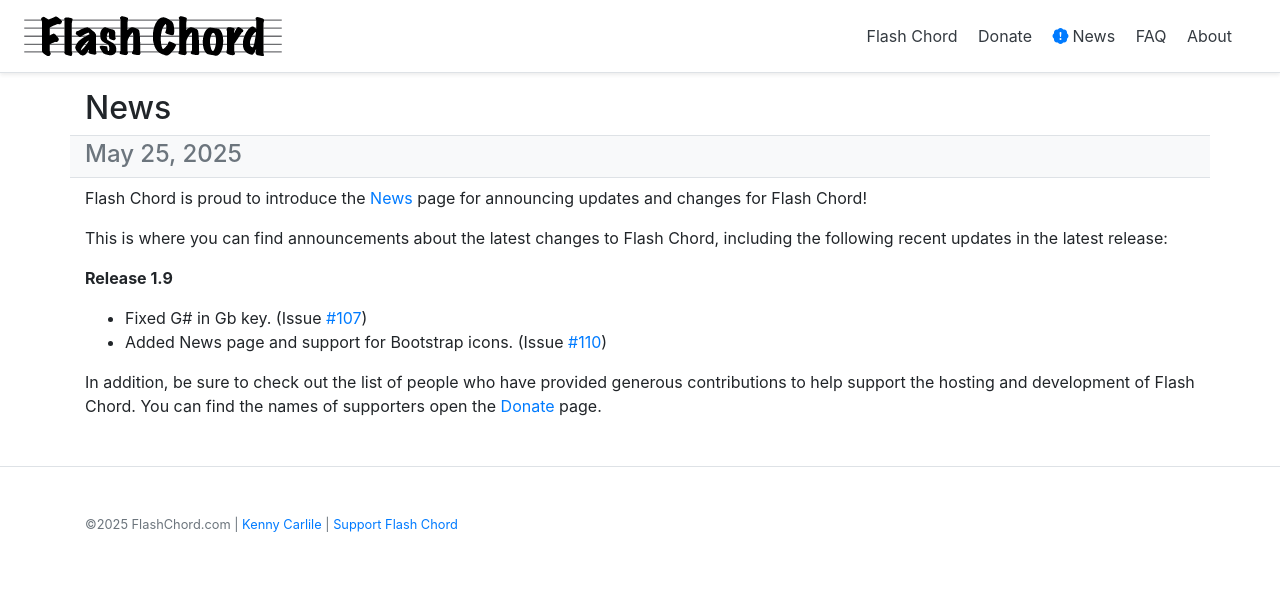
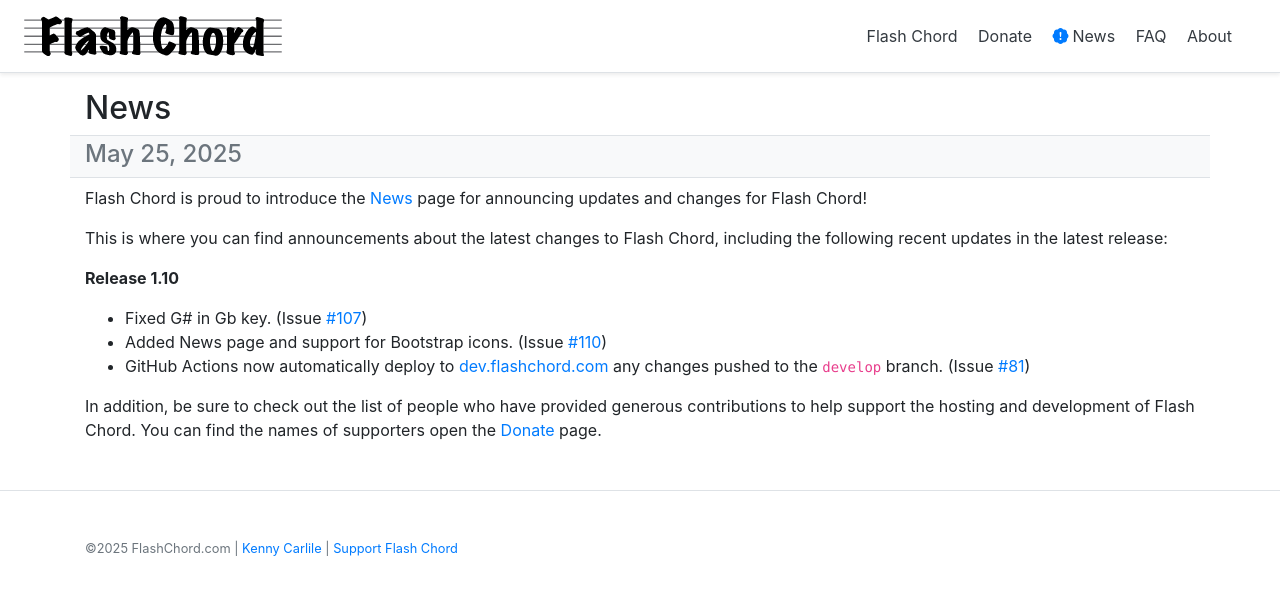
Before and after one commit to KCarlile/flashchord, a PHP site: page /news in a window 1280 px wide. Shown: the top 595 px of the page. Run offline with PHP 8.4, Linux system fonts and the light colour scheme; some libraries are stand-ins or nearby versions.

Commit message:
Updates to News and home page related to News

```diff
--- a/index.php
+++ b/index.php
@@ -10,6 +10,9 @@
 <body>
     <?php require 'components/header.php'; ?>
     <div class="container">
+        <div class="alert alert-primary" role="alert">
+            <i class="bi bi-exclamation-square-fill mr-1 text-primary"></i>Check out the <i class="bi bi-patch-exclamation-fill mr-1 text-primary"></i><a href="/news">News</a> page for updates!
+        </div>
         <p class="lead text-muted">Practice chords, scales, or arpeggios with an endless stream of randomized chords!</p>
     </div>
     <div class="container">
@@ -45,7 +48,7 @@
                 <label for="metronome_visual">Metronome visuals</label>
             </div>
         </div>
-        <div class="text-center alert alert-info mt-2" role="alert">
+        <div class="text-center alert alert-danger mt-2" role="alert">
             <a href="/donate">&hearts; Click here if you love Flash Chord and want to help support it! &hearts;</a>
         </div>
     </div>
--- a/news.php
+++ b/news.php
@@ -27,10 +27,15 @@
                         following recent updates in the latest release:
                     </p>
                     <p>
-                        <strong>Release 1.9</strong>
+                        <strong>Release 1.10</strong>
                         <ul>
-                            <li>Fixed G# in Gb key. (Issue <a href="https://github.com/KCarlile/flashchord/issues/107">#107</a>)</li>
-                            <li>Added News page and support for Bootstrap icons. (Issue <a href="https://github.com/KCarlile/flashchord/issues/110">#110</a>)</li>
+                            <li>Fixed G# in Gb key. (Issue
+                                <a href="https://github.com/KCarlile/flashchord/issues/107">#107</a>)</li>
+                            <li>Added News page and support for Bootstrap icons. (Issue
+                                <a href="https://github.com/KCarlile/flashchord/issues/110">#110</a>)</li>
+                            <li>GitHub Actions now automatically deploy to
+                                <a href="http://dev.flashchord.com/">dev.flashchord.com</a> any changes pushed to the
+                                <code>develop</code> branch. (Issue <a href="https://github.com/KCarlile/flashchord/issues/81">#81</a>)</li>
                         </ul>
                     </p>
                     <p>In addition, be sure to check out the list of people who have provided generous contributions to
```
